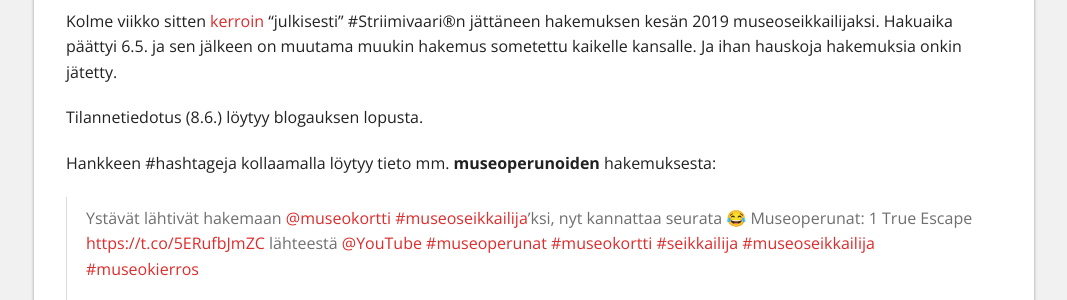
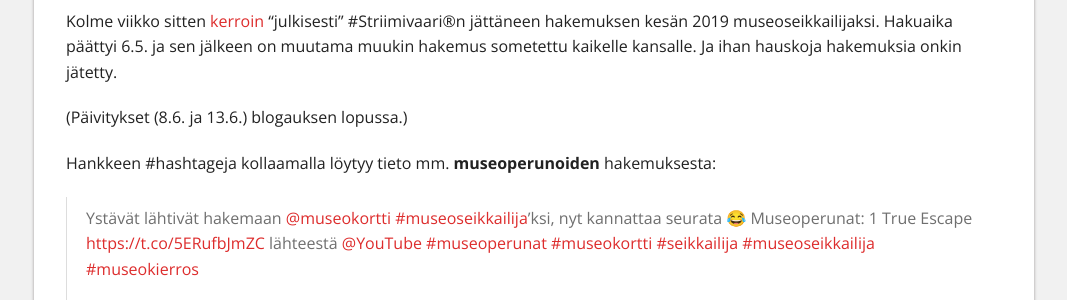
Before and after one commit to Pyppe/infocrea.fi, a Jekyll site: the page built from _posts/2019-05-17-muutkin-museoseikkailijat-kaivavat-lahtokuoppia.md, in a window 1280 px wide. Shown: the part 383-683 px from the top of the page, without its empty margins (106-1173 px from the left). Built offline with Jekyll 4.4.1, drawn with Linux system fonts in a browser that asks for light colours; comment, search, counter and statistics services are not loaded.

Commit message:
blogipäivitys

```diff
--- a/_posts/2019-05-17-muutkin-museoseikkailijat-kaivavat-lahtokuoppia.md
+++ b/_posts/2019-05-17-muutkin-museoseikkailijat-kaivavat-lahtokuoppia.md
@@ -6,7 +6,7 @@
 
 Kolme viikko sitten [kerroin](https://www.infocrea.fi/blogi/2019/04/striimivaarin-museokierros-2019/) "julkisesti" #Striimivaari®n jättäneen hakemuksen kesän 2019 museoseikkailijaksi. Hakuaika päättyi 6.5. ja sen jälkeen on muutama muukin hakemus sometettu kaikelle kansalle. Ja ihan hauskoja hakemuksia onkin jätetty.
 
-Tilannetiedotus (8.6.) löytyy blogauksen lopusta.
+(Päivitykset (8.6. ja 13.6.) blogauksen lopussa.)
 <!--more-->
 
 Hankkeen #hashtageja kollaamalla löytyy tieto mm. **museoperunoiden** hakemuksesta:
```
